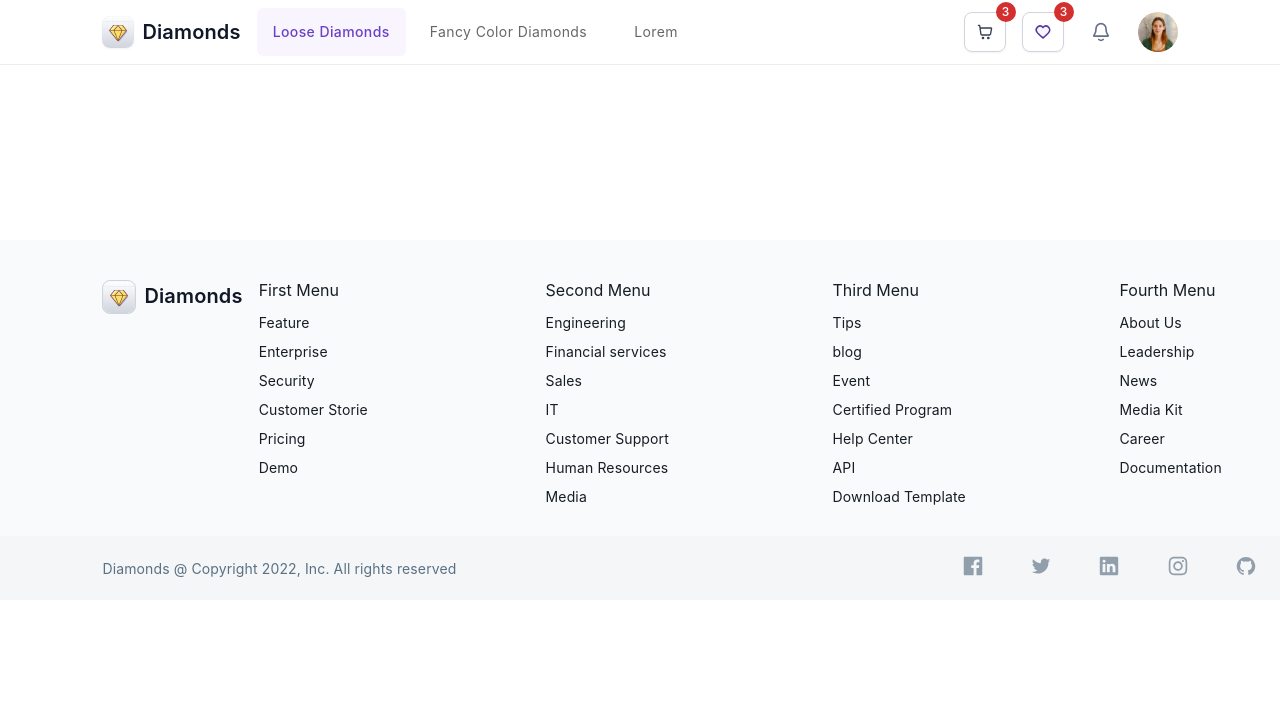
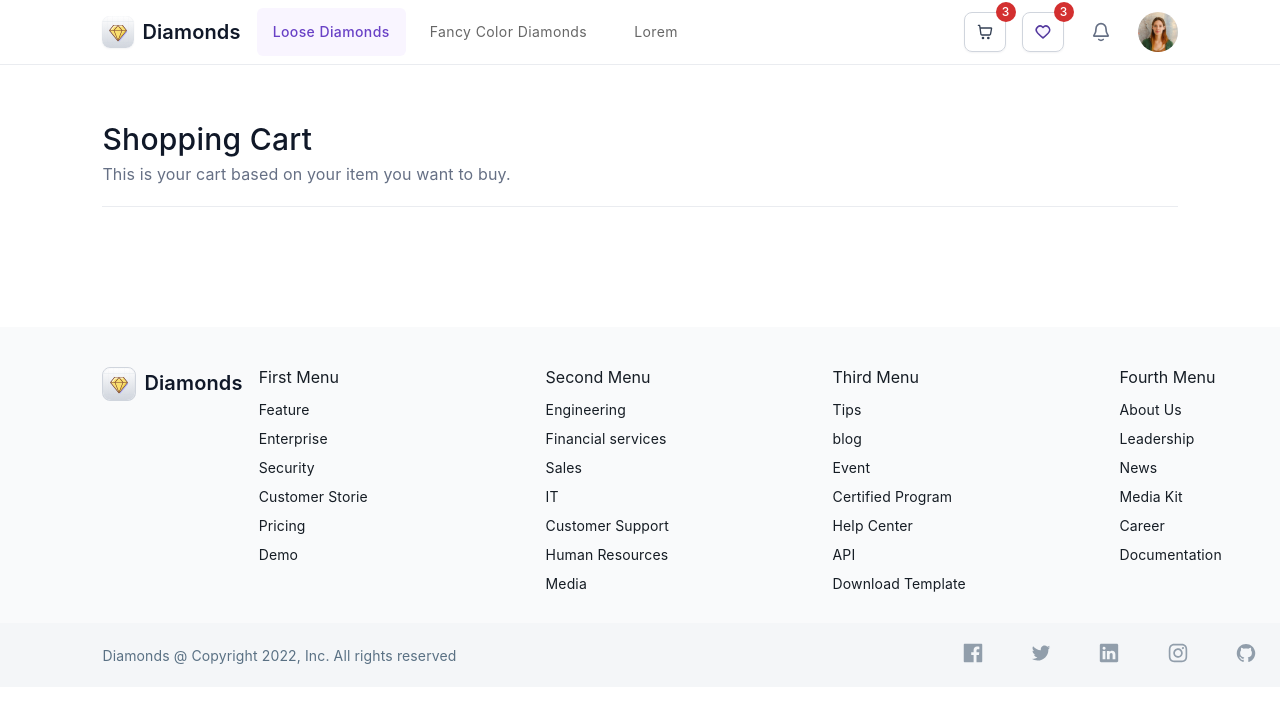
Before and after one commit to binyaalex/diamonds, a React (Create React App) app: page /shoppingcart in a window 1280 px wide. Shown: the top 702 px of the page. Built offline with nearby package versions, Linux system fonts and the light colour scheme.

Commit message:
starting with shopping cart

```diff
--- a/src/App.js
+++ b/src/App.js
@@ -1,12 +1,13 @@
-import React from 'react';
-import styles from './App.module.scss';
-import { BrowserRouter, Routes, Route } from 'react-router-dom';
-import Home from './components/home/Home';
-import ProductDetails from './components/productDetails/ProductDetails';
-import MyOrders from './components/myOrders/MyOrders';
-import OrderSuccess from './components/orderSuccess/OrderSuccess';
-import Header from './components/header/Header';
-import Footer from './components/footer/Footer'
+import React from "react";
+import styles from "./App.module.scss";
+import { BrowserRouter, Routes, Route } from "react-router-dom";
+import Home from "./components/home/Home";
+import ProductDetails from "./components/productDetails/ProductDetails";
+import MyOrders from "./components/myOrders/MyOrders";
+import ShoppingCart from "./components/shoppingCart/ShoppingCart";
+import OrderSuccess from "./components/orderSuccess/OrderSuccess";
+import Header from "./components/header/Header";
+import Footer from "./components/footer/Footer";
 
 function App() {
   return (
@@ -14,10 +15,11 @@ function App() {
       <BrowserRouter>
         <Header />
         <div className={styles.allPages}>
-          <Routes >
+          <Routes>
             <Route path="/" element={<Home />} />
             <Route path="/productdetails" element={<ProductDetails />} />
             <Route path="/myorders" element={<MyOrders />} />
+            <Route path="/shoppingcart" element={<ShoppingCart />} />
             <Route path="/ordersuccess" element={<OrderSuccess />} />
           </Routes>
         </div>
--- /dev/null
+++ b/src/components/shoppingCart/ShoppingCart.js
@@ -0,0 +1,14 @@
+import MainTitle from "../repeat/MainTitle";
+
+const ShoppingCart = () => {
+  return (
+    <>
+      <MainTitle
+        text="Shopping Cart"
+        description="This is your cart based on your item you want to buy."
+      />
+    </>
+  );
+};
+
+export default ShoppingCart;
```
